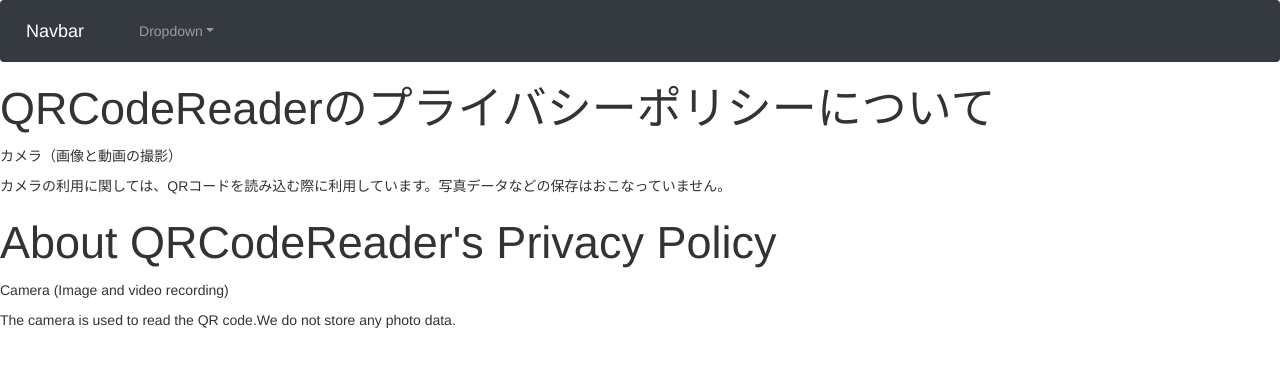
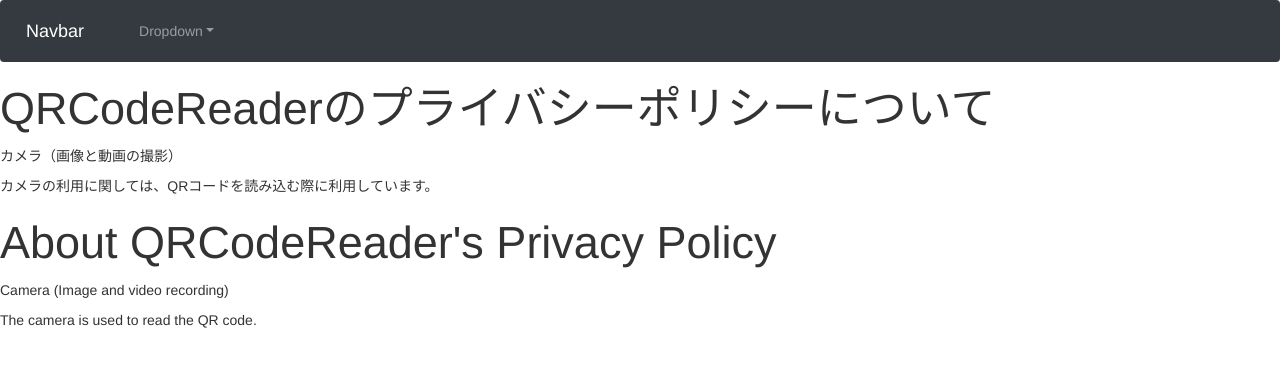
Before and after one commit to r-kuno-zer0/r-kuno-zer0.github.io, a plain HTML site: page docs/hobby/index.html in a window 1280 px wide. Drawn offline with nearby package versions, Linux system fonts and the light colour scheme.

Commit message:
Update index.html

```diff
--- a/docs/hobby/index.html
+++ b/docs/hobby/index.html
@@ -49,10 +49,10 @@
 
           <h2 class="display-3">QRCodeReaderのプライバシーポリシーについて</h2>
           <p>カメラ（画像と動画の撮影）<p>
-          <p>カメラの利用に関しては、QRコードを読み込む際に利用しています。写真データなどの保存はおこなっていません。<p>
+          <p>カメラの利用に関しては、QRコードを読み込む際に利用しています。<p>
           <h2 class="display-3">About QRCodeReader's Privacy Policy</h2>
           <p>Camera (Image and video recording)<p>
-          <p>The camera is used to read the QR code.We do not store any photo data.<p>
+          <p>The camera is used to read the QR code.<p>
 
     </main>
     <!--
```
